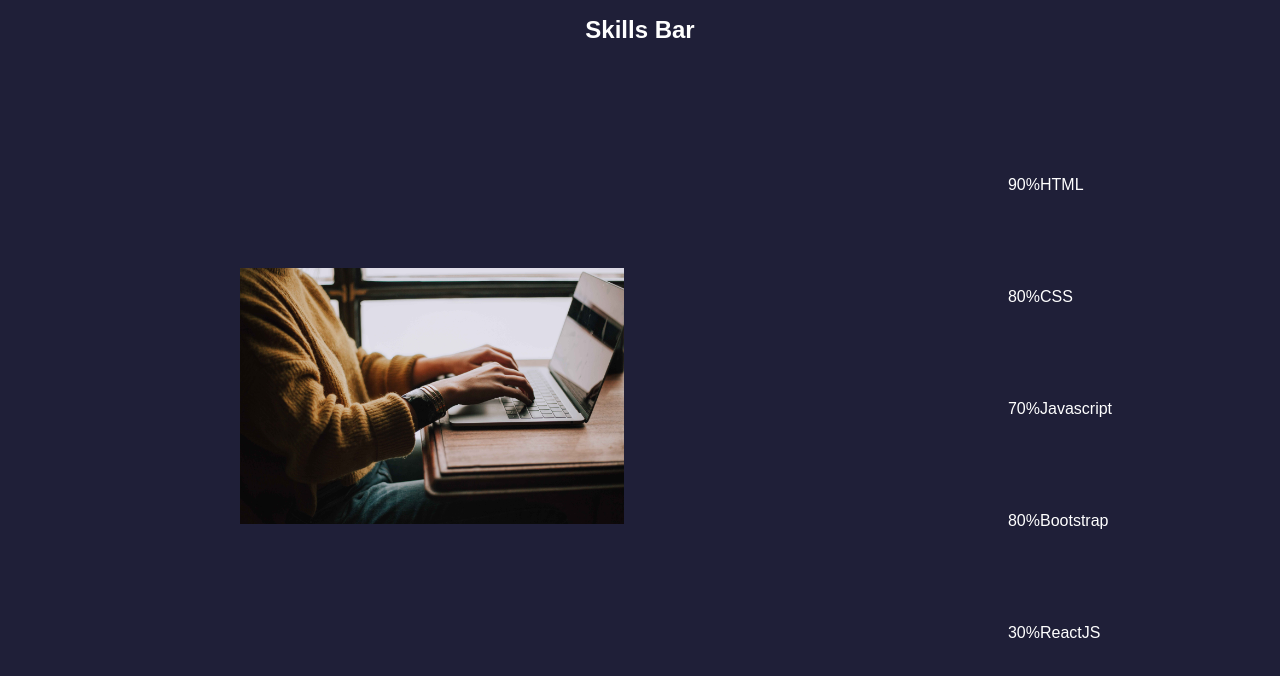
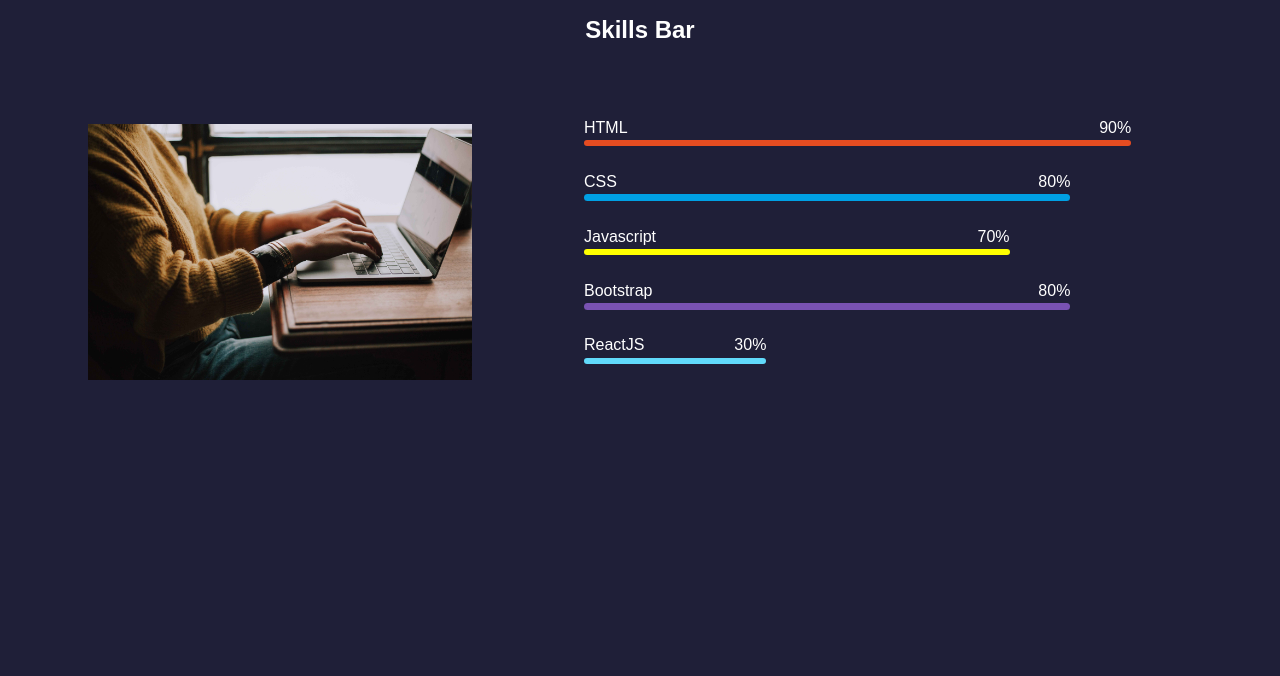
Before and after one commit to azier001/Day20-Skills-Progress-Bar-using-HTML-and-CSS, a plain HTML site: page index.html in a window 1280 px wide. Drawn offline with Linux system fonts and the light colour scheme.

Commit message:
fix height n class element' q git remote add origin https://github.com/azier001/Day20-Skills-Progress-Bar-using-HTML-and-CSS.git ADs

```diff
--- a/index.html
+++ b/index.html
@@ -29,7 +29,7 @@
             <span class="language">Bootstrap</span
             ><span class="percentage">80%</span>
           </li>
-          <li class="bar react.js">
+          <li class="bar reactjs">
             <span class="language">ReactJS</span
             ><span class="percentage">30%</span>
           </li>
--- a/style.css
+++ b/style.css
@@ -41,12 +41,12 @@ body {
 }
 
 .right {
-  width: 50;
+  width: 50%;
 }
 
 .right ul .bar {
   position: relative;
-  height: 4rem;
+  height: 0.4rem;
   list-style: none;
   border-radius: 10px;
   margin: 3rem 0;
@@ -66,7 +66,7 @@ body {
   width: 70%;
   background-color: yellow;
 }
-.right ul .bootsrap {
+.right ul .bootstrap {
   width: 80%;
   background-color: #7952b3;
 }
@@ -87,8 +87,6 @@ body {
   right: 0;
 }
 
-
-
 @media screen and(max-width:834) {
   .skills {
     padding: 0.5rem;
```
